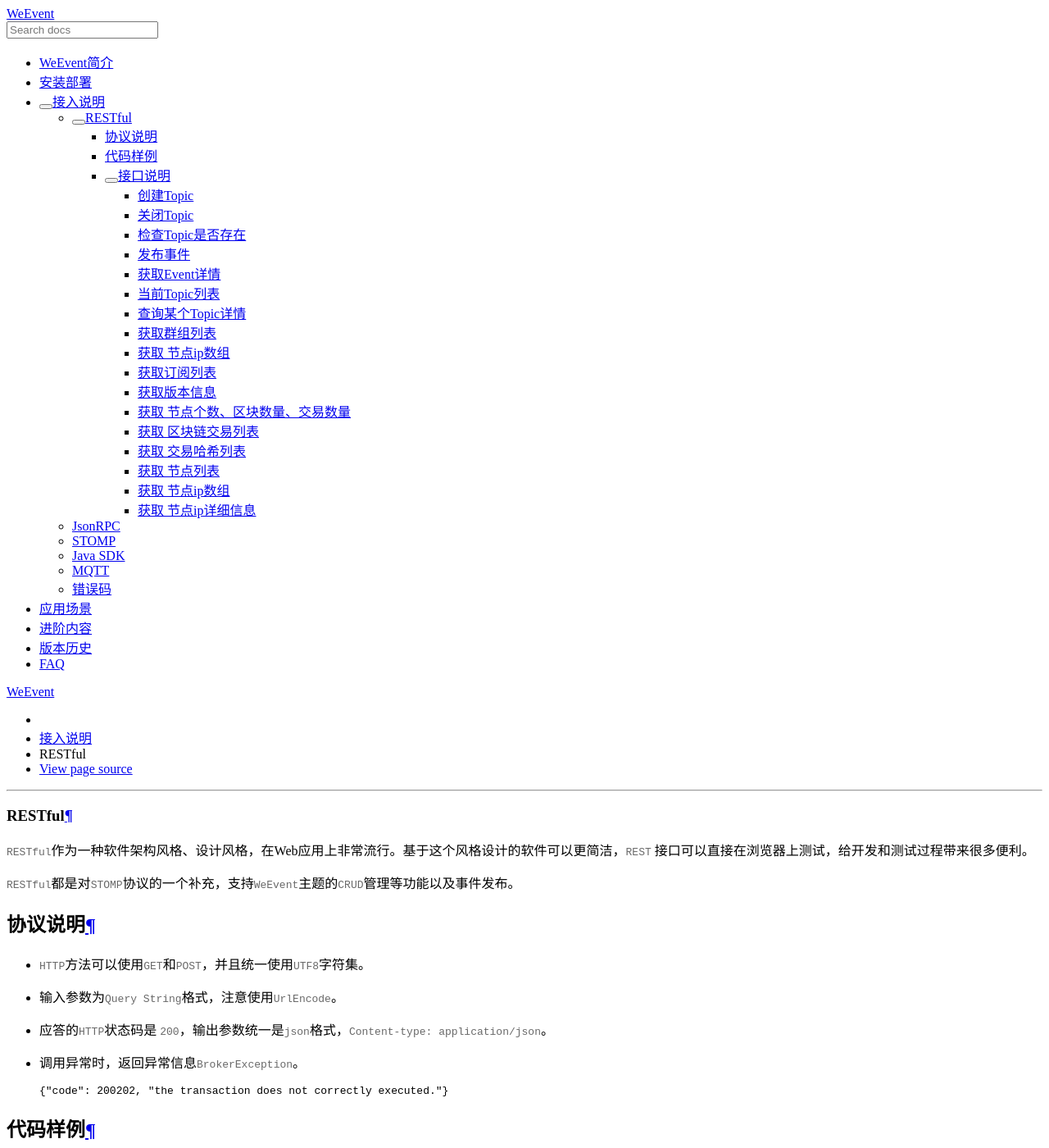
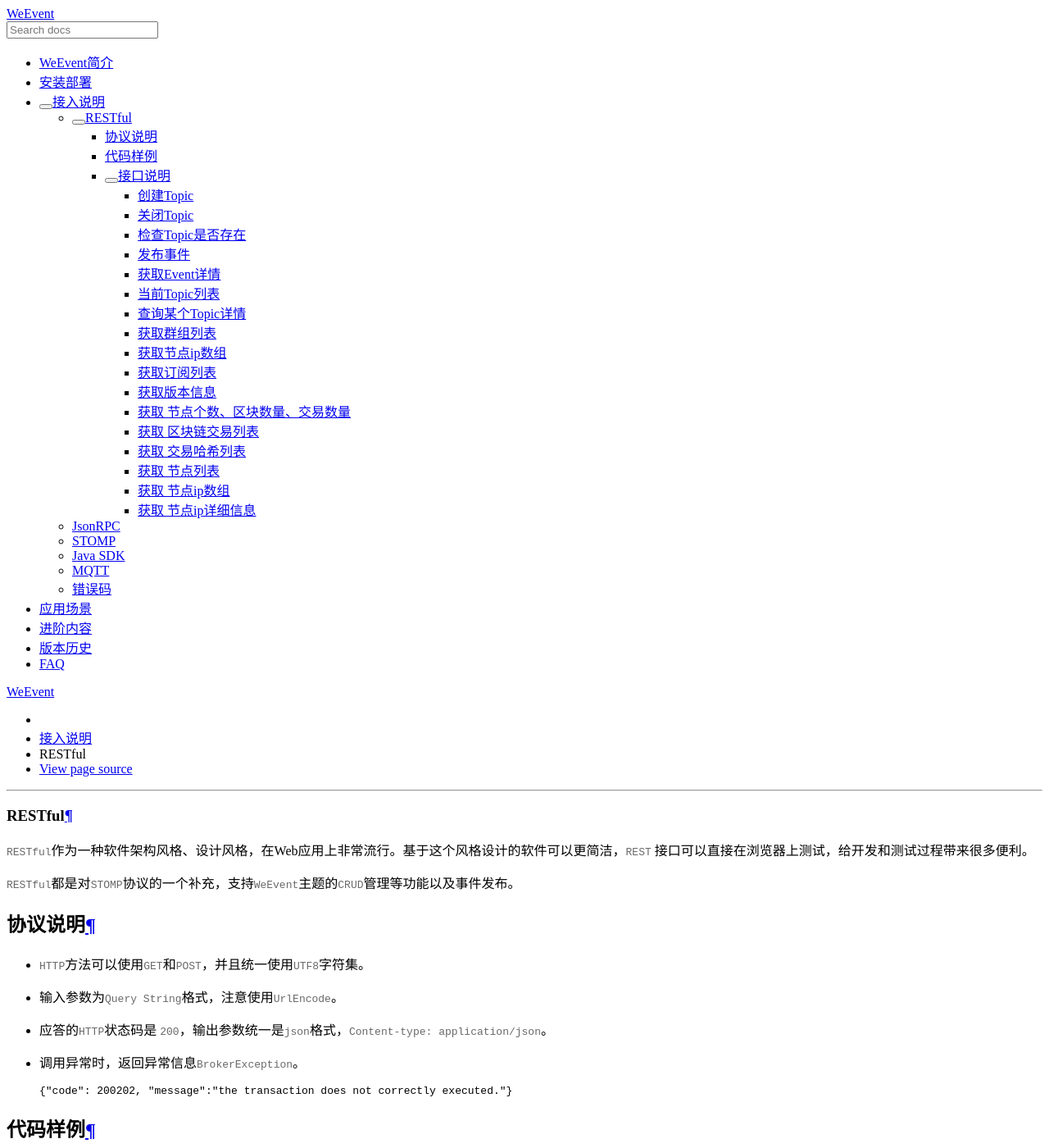
Before and after one commit to WeBankBlockchain/WeEvent-docs, a Sphinx documentation site: the page built from docs/protocal/restful.md, in a window 1280 px wide and 1400 px high. Shown: the whole window at 82% size. Built offline with Sphinx 7.4.7 and the Read the Docs theme 2.0.0, drawn with Linux system fonts in a browser that asks for light colours; some of the changed text lies outside the part shown.

Commit message:
optimize restful doc

````diff
--- a/docs/protocal/restful.md
+++ b/docs/protocal/restful.md
@@ -14,7 +14,7 @@
 - 调用异常时，返回异常信息`BrokerException`。
 
   ```json
-  {"code": 200202, "the transaction does not correctly executed."}
+  {"code": 200202, "message":"the transaction does not correctly executed."}
   ```
 
 ### 代码样例
@@ -38,7 +38,7 @@
                     "com.weevent.test",
                     WeEvent.DEFAULT_GROUP_ID,
                     "hello WeEvent".getBytes(StandardCharsets.UTF_8)).getBody();
-            System.out.println(sendResult;
+            System.out.println(sendResult);
         } catch (RestClientException e) {
             e.printStackTrace();
         }
@@ -235,7 +235,7 @@
   ["1","2"]
   ```
 
-#### 获取 节点ip数组
+#### 获取节点ip数组
  - 请求
      ```shell
      $ curl "http://localhost:8080/weevent/admin/listNodes"
@@ -282,7 +282,7 @@
             }
         },
         "code": 0,
-        "message": "success",
+        "message": "success"
      }
     ```
  - 说明
````
